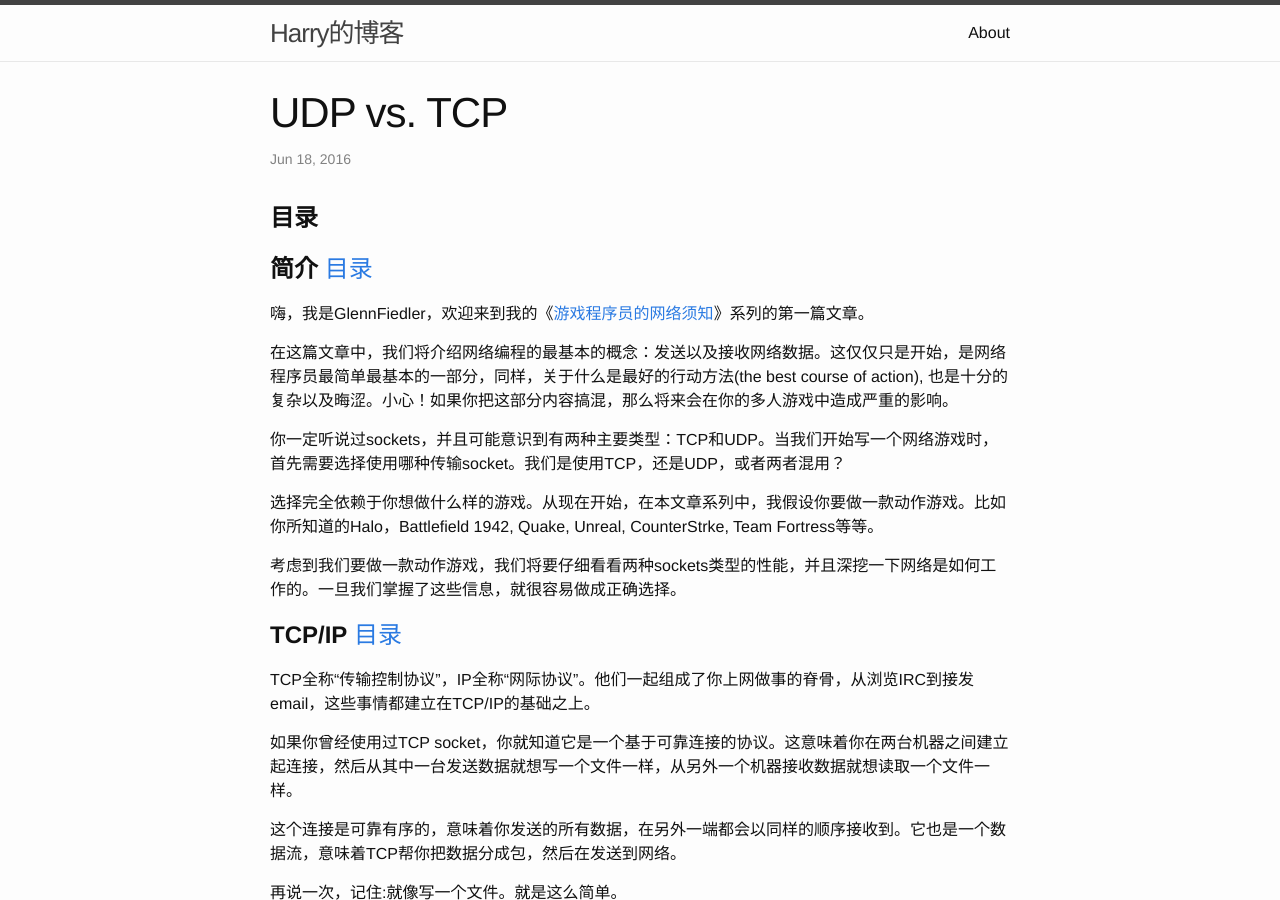
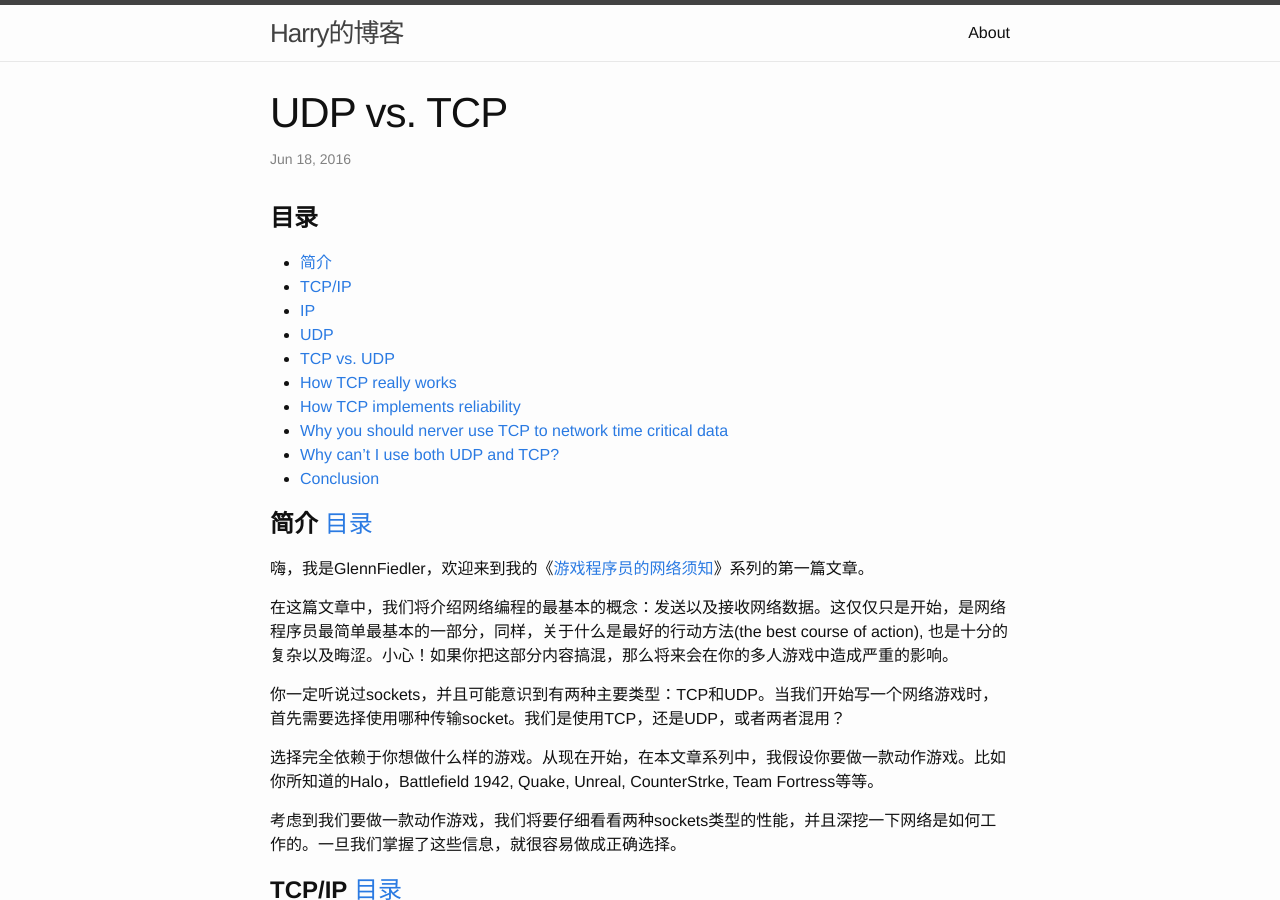
Before and after one commit to Hengle/ljp827.github.io, a Jekyll site: the page built from _posts/2016-06-18-udp-vs-tcp.markdown, in a window 1280 px wide and 900 px high. Built offline with Jekyll 4.4.1, drawn with Linux system fonts in a browser that asks for light colours.

Commit message:
new translate

```diff
--- /dev/null
+++ b/_drafts/sending-and-receiving-packets.markdown
@@ -0,0 +1,6 @@
+---
+layout: post
+title: "Sending And Receiving Packets"
+date: 2016-07-07 13:54 +0800
+categories: tech translate game-networking
+---
--- a/_posts/2016-06-18-udp-vs-tcp.markdown
+++ b/_posts/2016-06-18-udp-vs-tcp.markdown
@@ -2,11 +2,21 @@
 layout: post
 title: "UDP vs. TCP"
 date: 2016-06-18 22:43:03 +0800
-categories: jekyll translate game-networking
+categories: tech translate game-networking
 ---
 
 
 # <span id="top"> __目录__ </span>
+* [简介](#introduction)
+* [TCP/IP](#tcpip)
+* [IP](#ip)
+* [UDP](#udp)
+* [TCP vs. UDP](#tcpudp)
+* [How TCP really works](#tcp-work)
+* [How TCP implements reliability](#tcpimple)
+* [Why you should nerver use TCP to network time critical data](#tcp-nerver-se)
+* [Why can't I use both UDP and TCP?](#tcp-with-udp)
+* [Conclusion](#conclusion)
 
 
 # <span id="introduction"> __简介__ </span> [目录](#top)
```
Also changed, not shown: other parts of _posts/2016-06-18-udp-vs-tcp.markdown (+1 -1 lines).
